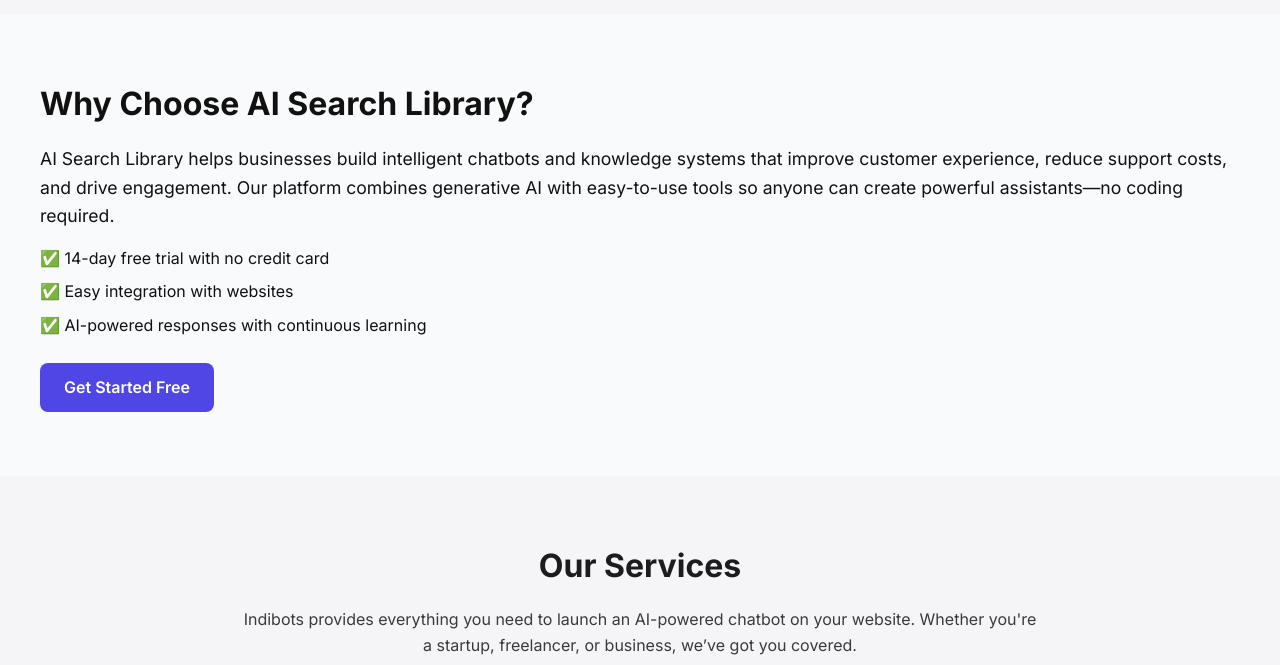
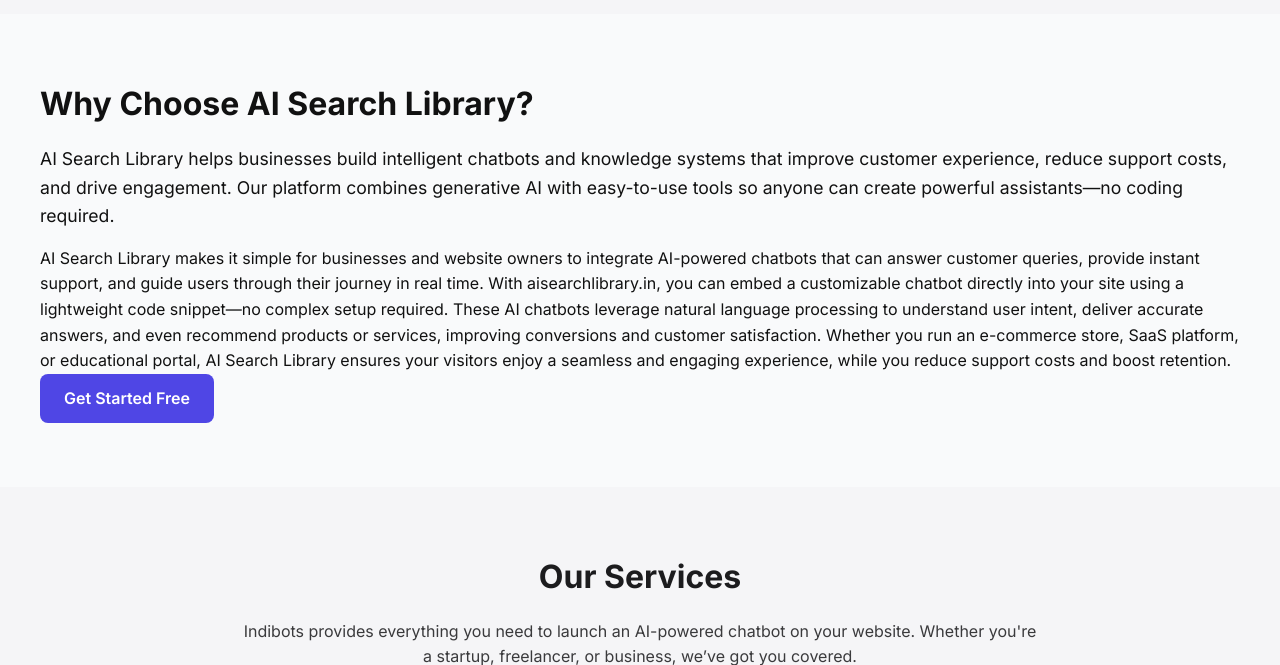
Before and after one commit to shaurya1234524/indibotsss, a Django app: page / in a window 1280 px wide. Shown: the part 1303-1968 px from the top of the page. Run offline with Django 5.2, Linux system fonts and the light colour scheme.

Commit message:
Update home.html

```diff
--- a/tanish/templates/home.html
+++ b/tanish/templates/home.html
@@ -138,11 +138,7 @@
         and drive engagement. Our platform combines generative AI with
         easy-to-use tools so anyone can create powerful assistants—no coding required.
       </p>
-      <ul>
-        <li>✅ 14-day free trial with no credit card</li>
-        <li>✅ Easy integration with websites</li>
-        <li>✅ AI-powered responses with continuous learning</li>
-      </ul>
+     AI Search Library makes it simple for businesses and website owners to integrate AI-powered chatbots that can answer customer queries, provide instant support, and guide users through their journey in real time. With aisearchlibrary.in, you can embed a customizable chatbot directly into your site using a lightweight code snippet—no complex setup required. These AI chatbots leverage natural language processing to understand user intent, deliver accurate answers, and even recommend products or services, improving conversions and customer satisfaction. Whether you run an e-commerce store, SaaS platform, or educational portal, AI Search Library ensures your visitors enjoy a seamless and engaging experience, while you reduce support costs and boost retention.
       <a href="/signup" class="aisl-info-btn">Get Started Free</a>
     </div>
 
```
